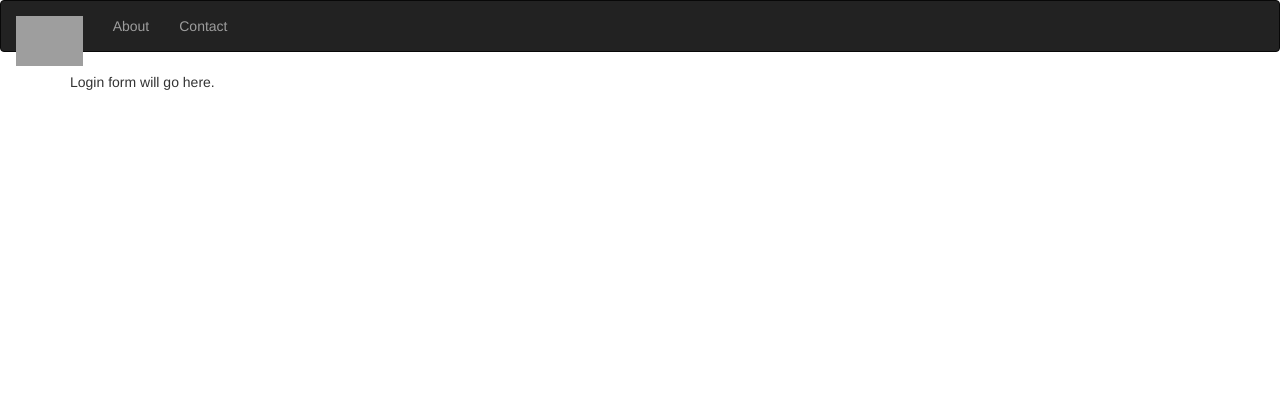
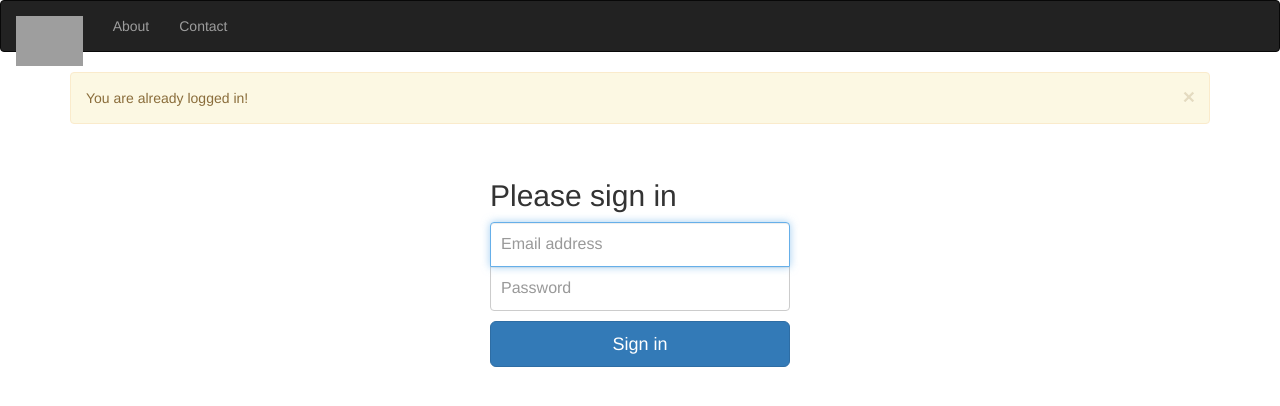
Before and after one commit to eddiegreysherman/flaskcasts, a Flask app: page /login in a window 1280 px wide. Shown: the top 406 px of the page. Run offline with Flask 2, Linux system fonts and the light colour scheme; the visitor is signed in with stand-in values (Sample User, id 1); some libraries are stand-ins or nearby versions; grey boxes are pictures that could not be loaded.

Commit message:
Got login working with flash messages

```diff
--- a/flaskcasts/__init__.py
+++ b/flaskcasts/__init__.py
@@ -3,6 +3,7 @@ from flask_pymongo import PyMongo
 
 app = Flask(__name__)
 app.config.from_object('config')
+app.secret_key = "1234567890987654321"
 
 mongo = PyMongo(app)
 
--- a/flaskcasts/models.py
+++ b/flaskcasts/models.py
@@ -1,8 +1,5 @@
 import datetime
 import uuid
-
-from flask import flash
-
 from flaskcasts import mongo
 from slugify import slugify
 from flask_pymongo import pymongo
--- /dev/null
+++ b/flaskcasts/static/custom.css
@@ -0,0 +1,34 @@
+.form-signin {
+  max-width: 330px;
+  padding: 15px;
+  margin: 0 auto;
+}
+.form-signin .form-signin-heading,
+.form-signin .checkbox {
+  margin-bottom: 10px;
+}
+.form-signin .checkbox {
+  font-weight: normal;
+}
+.form-signin .form-control {
+  position: relative;
+  height: auto;
+  -webkit-box-sizing: border-box;
+     -moz-box-sizing: border-box;
+          box-sizing: border-box;
+  padding: 10px;
+  font-size: 16px;
+}
+.form-signin .form-control:focus {
+  z-index: 2;
+}
+.form-signin input[type="email"] {
+  margin-bottom: -1px;
+  border-bottom-right-radius: 0;
+  border-bottom-left-radius: 0;
+}
+.form-signin input[type="password"] {
+  margin-bottom: 10px;
+  border-top-left-radius: 0;
+  border-top-right-radius: 0;
+}
--- a/flaskcasts/templates/home/layout.html
+++ b/flaskcasts/templates/home/layout.html
@@ -23,6 +23,19 @@
 </nav>
 
 <div class="container">
+
+    {% with messages = get_flashed_messages(with_categories=true) %}
+      <!-- Categories: success (green), info (blue), warning (yellow), danger (red) -->
+      {% if messages %}
+        {% for category, message in messages %}
+          <div class="alert alert-{{ category }} alert-dismissible" role="alert">
+          <button type="button" class="close" data-dismiss="alert" aria-label="Close"><span aria-hidden="true">&times;</span></button>
+          <!-- <strong>Title</strong> --> {{ message }}
+          </div>
+        {% endfor %}
+      {% endif %}
+    {% endwith %}
+
     {% block content %}
 
     {% endblock %}
--- a/flaskcasts/templates/home/login.html
+++ b/flaskcasts/templates/home/login.html
@@ -1,6 +1,13 @@
 {% extends 'home/layout.html' %}
 {% block content %}
 
-    Login form will go here.
+    <form class="form-signin" method="post" action="{{ url_for('home.login') }}">
+        <h2 class="form-signin-heading">Please sign in</h2>
+        <label for="email" class="sr-only">Email address</label>
+        <input type="email" name="email" id="email" class="form-control" placeholder="Email address" required autofocus>
+        <label for="password" class="sr-only">Password</label>
+        <input type="password" name="password" id="password" class="form-control" placeholder="Password" required>
+        <button class="btn btn-lg btn-primary btn-block" type="submit">Sign in</button>
+    </form>
 
 {% endblock %}
--- a/flaskcasts/views/home.py
+++ b/flaskcasts/views/home.py
@@ -31,12 +31,15 @@ def login():
         try:
             if User.is_login_valid(email, password):
                 session['email'] = email
-                return redirect(url_for('home'))
+                flash('You are now logged in.', 'success')
+                return redirect(url_for('home.index'))
         except UserError.UserError as e:
             # Flash message...
-            flash(e.message)
+            flash(e.message, 'danger')
             return render_template('home/login.html')
 
+    if session['email'] is not None:
+        flash('You are already logged in!', 'warning')
     return render_template('home/login.html')
 
 @home.route('/create', methods=['GET', 'POST'])
```
Also changed, not shown: manage.py (+7 -7 lines).
